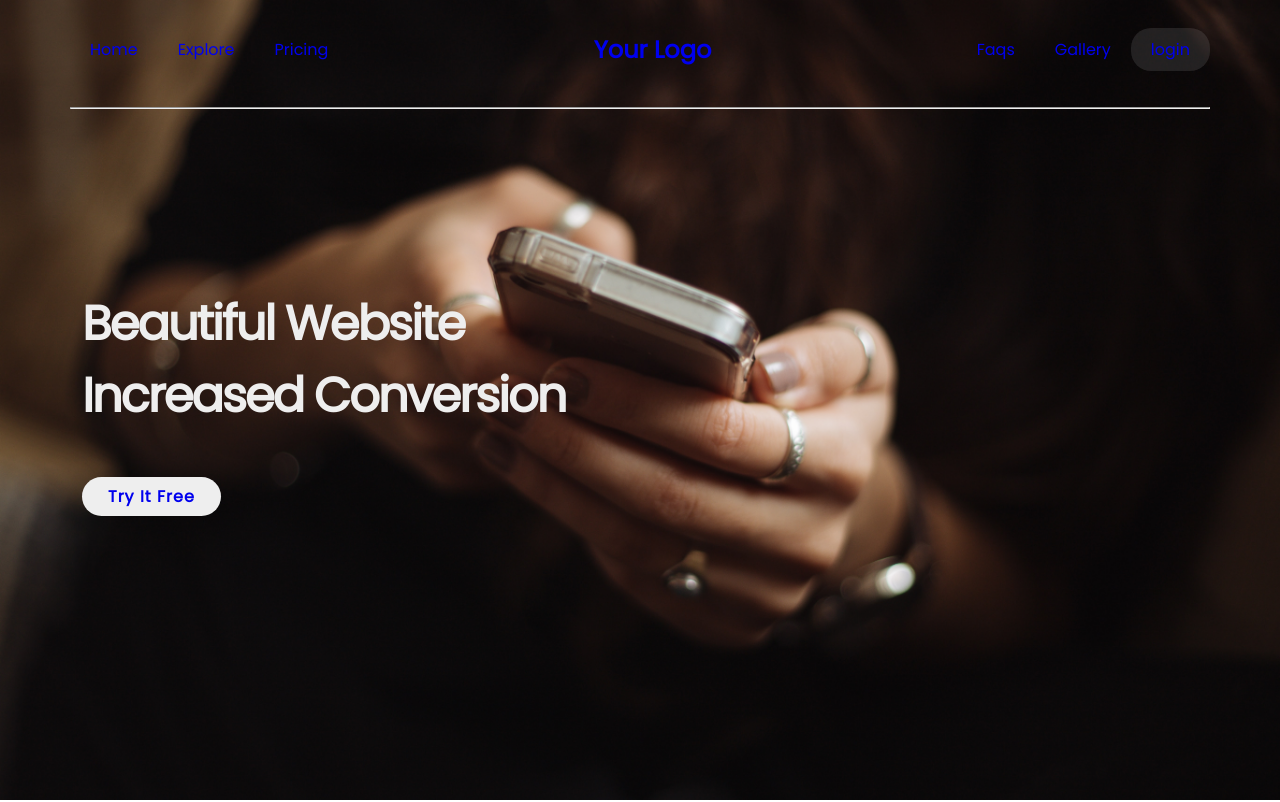
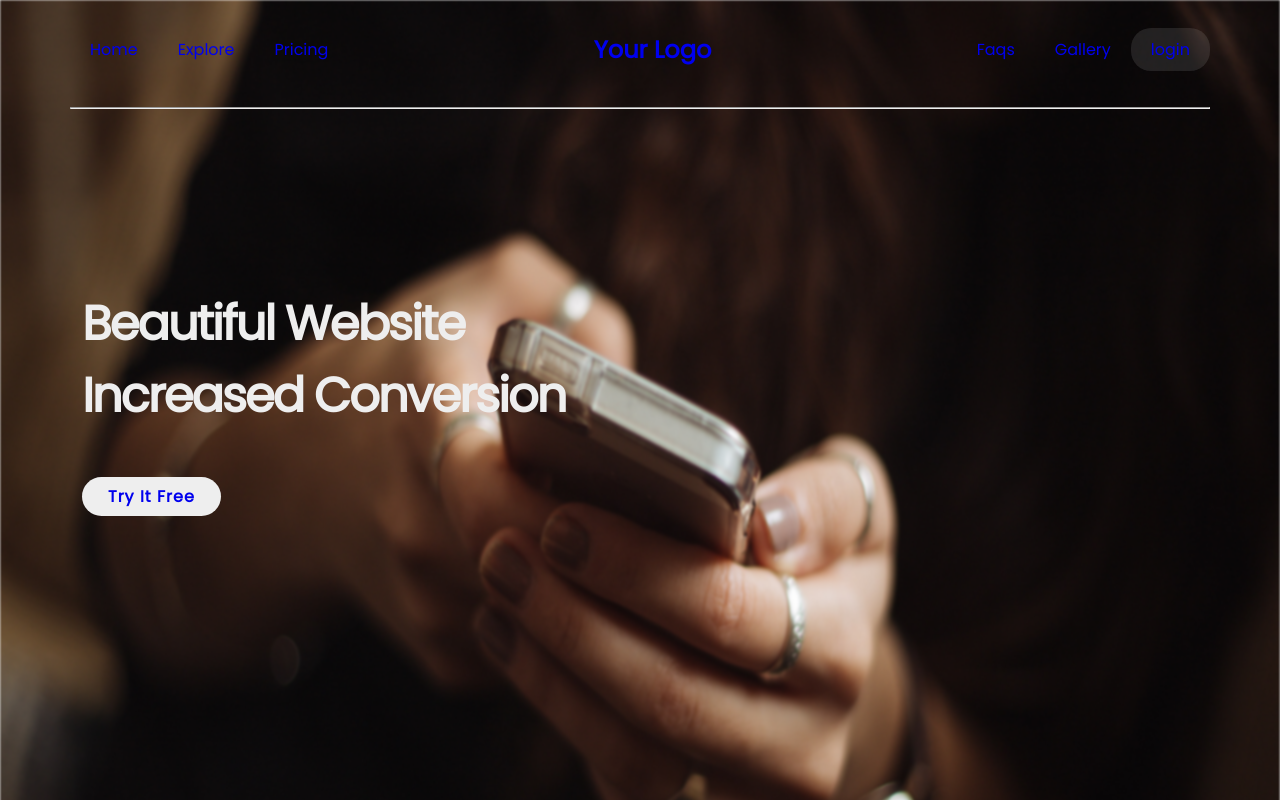
Before and after one commit to dwikbtn/new-landing-page, a React (Create React App) app: page / in a window 1280 px wide. Shown: the top 802 px of the page. Built offline with nearby package versions, Linux system fonts and the light colour scheme.

Commit message:
adding parallax

```diff
--- a/package.json
+++ b/package.json
@@ -9,8 +9,8 @@
     "react": "^17.0.2",
     "react-dom": "^17.0.2",
     "react-intersection-observer": "^8.32.1",
+    "react-parallax": "^3.3.0",
     "react-scripts": "4.0.3",
-    "react-scroll-parallax": "^2.4.0",
     "sass": "^1.38.1",
     "web-vitals": "^1.1.2"
   },
--- a/src/App.js
+++ b/src/App.js
@@ -1,18 +1,22 @@
+import { Parallax } from "react-parallax";
 import style from "./app.module.scss";
 import Explore from "./components/Explore/Explore";
 import Hero from "./components/Hero/Hero";
 import Navbar from "./components/Navbar/Navbar";
+import bg from "./img/landing.jpg";
 import "./style/main.scss";
 
 function App() {
   return (
     <>
       <Navbar />
-      <section className={style["hero-background"]}>
-        <div className="container">
-          <Hero />
-        </div>
-      </section>
+      <Parallax Parallax bgImage={bg} strength={400} blur={{ min: -1, max: 2 }}>
+        <section className={style["hero-background"]}>
+          <div className="container">
+            <Hero />
+          </div>
+        </section>
+      </Parallax>
       <section className="explore">
         <Explore />
       </section>
--- a/src/app.module.scss
+++ b/src/app.module.scss
@@ -1,7 +1,7 @@
 .hero-background {
-  background-image: url(img/landing.jpg);
-  background-repeat: no-repeat;
-  background-size: cover;
+  // background-image: url(img/landing.jpg);
+  // background-repeat: no-repeat;
+  // background-size: cover;
   height: 100vh;
   display: flex;
   align-items: center;
--- a/src/index.js
+++ b/src/index.js
@@ -2,13 +2,10 @@ import React from "react";
 import ReactDOM from "react-dom";
 import App from "./App";
 import reportWebVitals from "./reportWebVitals";
-import { ParallaxProvider } from "react-scroll-parallax";
 
 ReactDOM.render(
   <React.StrictMode>
-    <ParallaxProvider>
-      <App />
-    </ParallaxProvider>
+    <App />
   </React.StrictMode>,
   document.getElementById("root")
 );
```
Also changed, not shown: 1 other file (tests, documents, lock files or other folders).
